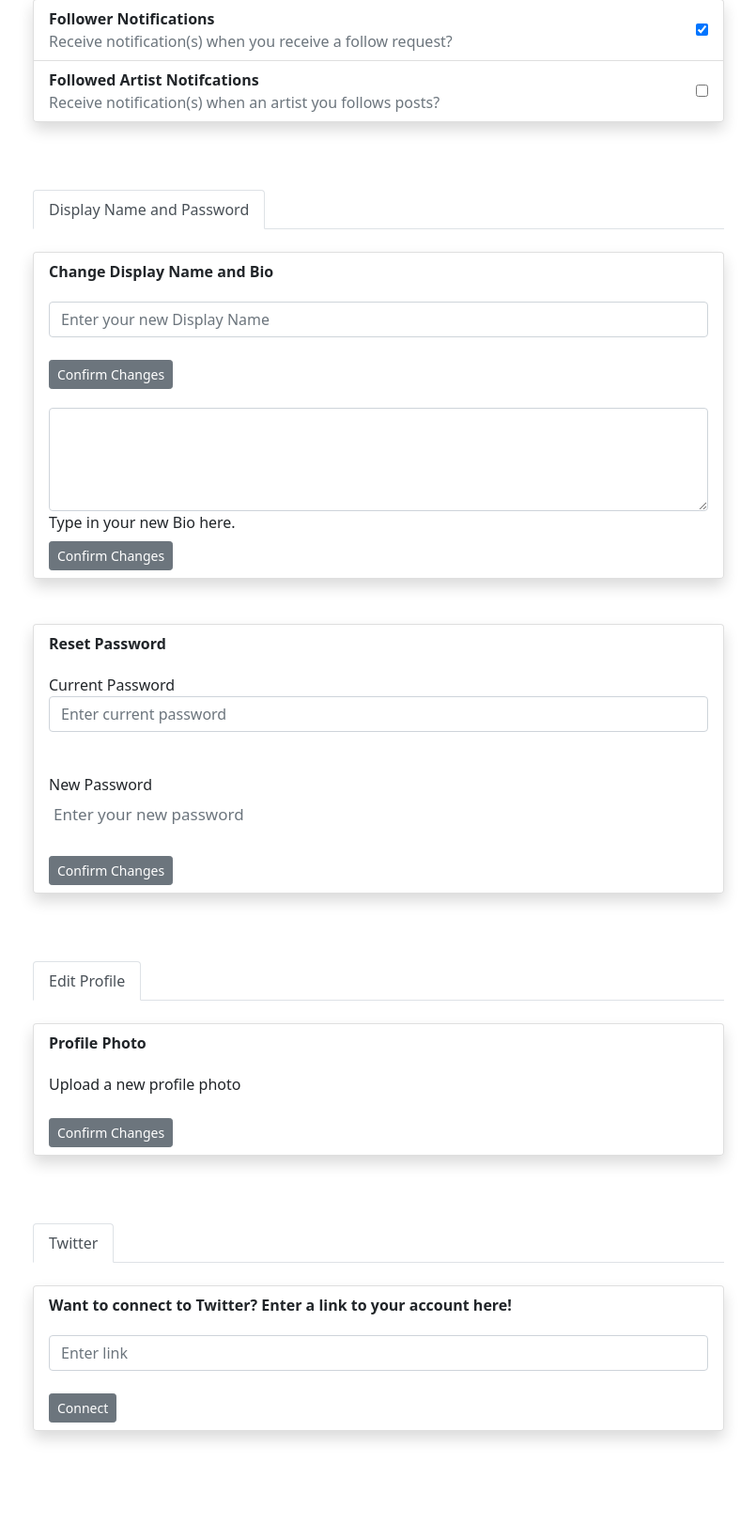
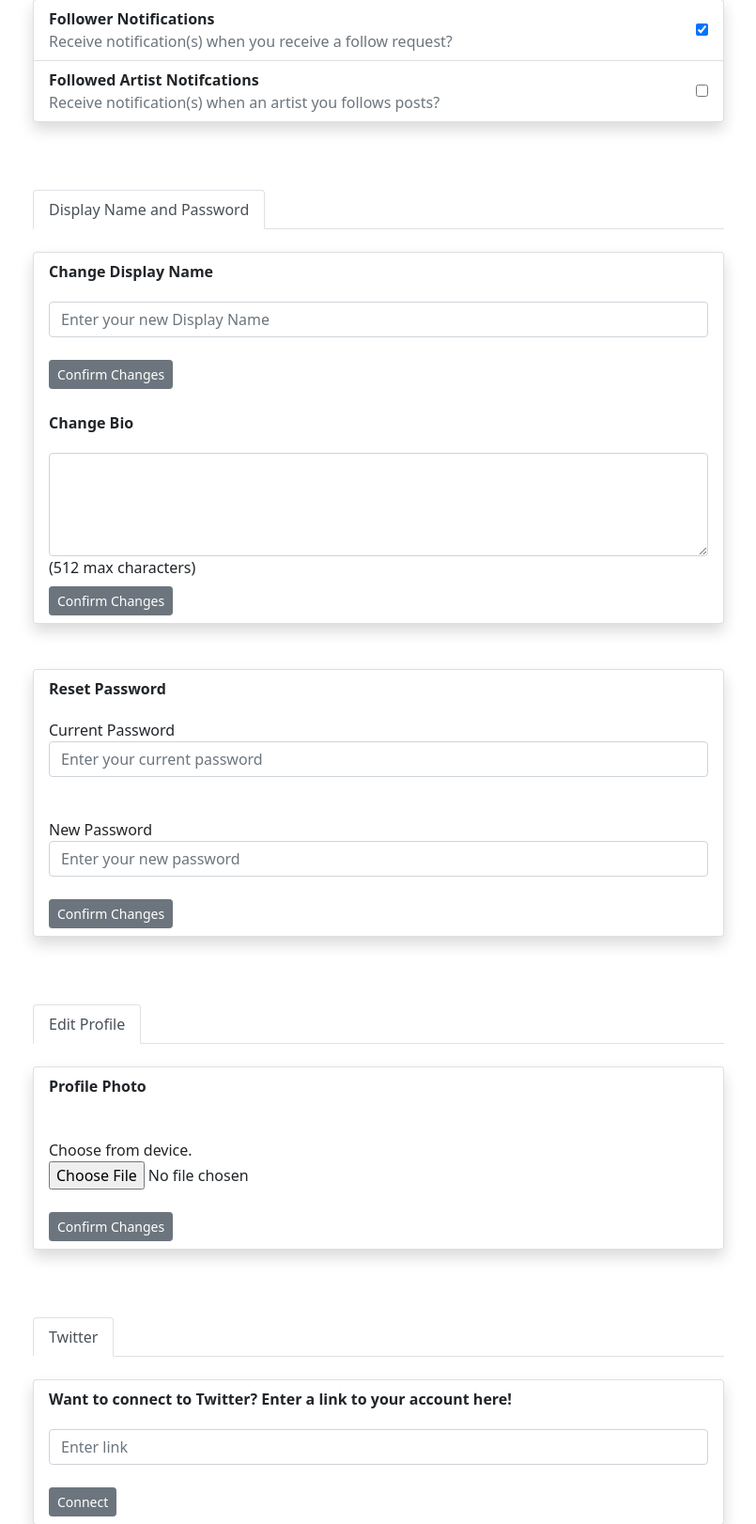
Before and after one commit to TeamBaconWebsys/project, a PHP site: page /homepage/settings.php in a window 1280 px wide. Shown: the part 301-1923 px from the top of the page at 94% size, without its empty margins (237-1042 px from the left). Before the commit the page ends 1872 px from the top, so only its background shows below. Run offline with PHP 8.4, Linux system fonts and the light colour scheme; a user stored in the database is signed in; data comes from the database, SQL or seed files in the repository; data that the repository does not hold is empty; some libraries are stand-ins or nearby versions.

Commit message:
Update settings.php
updated settings page with working php that is connected to the database.

```diff
--- a/homepage/settings.php
+++ b/homepage/settings.php
@@ -129,59 +129,41 @@
               <div class="list-group-item">
                 <div class="row align-items-center">
                   <div class="col">
-                    <strong class="mb-0">Change Display Name and Bio</strong>
+                    <strong class="mb-0">Change Display Name</strong>
+                    <form action="" method="POST">
+                      <div class="form-group">
+                        <input class="form-control" type="text" name="display_name" placeholder="Enter your new Display Name">
+                        <br>
+                        <button type="submit" name="submit" class="btn btn-secondary btn-sm">Confirm Changes</button>
                         <?php
-                    /*
-                        $pstmt = $conn->prepare("UPDATE accounts WHERE user_id = :current_user_id");
-                        //$pstmt->execute([':current_user_id' => $current_user_id);
-                        $qry = mysqli_query($conn,"SELECT * FROM accounts WHERE user_id='$current_user_id'");
-                        $data = mysqli_fetch_array($qry);
                           if(isset($_POST['submit']))
                           {
                           $display_name = $_POST['display_name'];
-                          $edit = mysqli_query($conn,"Change your Display Name ='$display_name', where display_name ='$current_user_id'");
-                          if($edit)
-                          {
-                              mysqli_close($conn);
-                              exit;
+                          $current_user_id = $_SESSION['user_id'];
+                          $pstmt = $conn->prepare("UPDATE accounts SET display_name = :display_name WHERE user_id = :current_user_id");
+                          $pstmt->execute([':current_user_id' => $current_user_id, ':display_name' => $display_name]);
                           }
-                        }
-                      */
                         ?>
-                    <form action="" method="POST">
-                      <div class="form-group">
-                        <input type="email" class="form-control" id="exampleInputEmail1" aria-describedby="emailHelp"
-                            value="<?php echo $accounts['display_name'] ?>" placeholder="Enter your new Display Name">
-                        <br>
-                        <button type="submit" name="submit" class="btn btn-secondary btn-sm">Confirm Changes</button>
                       </div>
                     </form>
+                    <br>
+                    <strong class="mb-0">Change Bio</strong>
+                    <form method="POST">
+                        <div class="form-group">
+                            <div class="form-outline">
+                                <textarea class="form-control" name="bio" id="textAreaExample" rows="4"></textarea>
+                                <label class="form-label" for="textAreaExample">(512 max characters)</label>
+                            </div>
+                          <button type="submit" name="submit1" class="btn btn-secondary btn-sm">Confirm Changes</button>
                           <?php
-                    /*
-                        $pstmt = $conn->prepare("UPDATE accounts WHERE user_id = :current_user_id");
-                        //$pstmt->execute([':current_user_id' => $current_user_id);
-                        $bio = $_POST['bio'];
-                        $qry = mysqli_query($conn,"SELECT * FROM accounts WHERE user_id='$current_user_id'");
-                        $data = mysqli_fetch_array($qry);
-                        if(isset($_POST['submit']))
+                            if(isset($_POST['submit1']))
                             {
                             $bio = $_POST['bio'];
-                            $edit = mysqli_query($conn,"Change your bio ='$bio', where bio='$current_user_id'");
-                            if($edit)
-                            {
-                                mysqli_close($conn);
-                                exit;
+                            $current_user_id = $_SESSION['user_id'];
+                            $pstmt = $conn->prepare("UPDATE accounts SET bio = :bio WHERE user_id = :current_user_id");
+                            $pstmt->execute([':current_user_id' => $current_user_id, ':bio' => $bio]);
                             }
-                        }
-                      */
                           ?>
-                    <form>
-                        <div class="form-group">
-                            <div class="form-outline">
-                                <textarea class="form-control" id="textAreaExample" rows="4"></textarea>
-                                <label class="form-label" value="<?php echo $data['bio'] ?>" for="textAreaExample">Type in your new Bio here.</label>
-                            </div>
-                          <button type="submit" name="submit" class="btn btn-secondary btn-sm">Confirm Changes</button>
                         </div>
                     </form>
                   </div>
@@ -191,7 +173,7 @@
 
 
 
-
+            <!-- Reset Password -->
             <div class="list-group mb-5 shadow">
               <div class="list-group-item">
                 <div class="row align-items-center">
@@ -199,37 +181,25 @@
                     <strong class="mb-0">Reset Password</strong>
                     <form action="" method="POST">
                       <div class="form-group">
-                        <label for="current-password">Current Password</label>
-                        <input type="email" class="form-control" id="current-password" aria-describedby="emailHelp"
-                          placeholder="Enter current password">
+                        <label for="old-password">Current Password</label>
+                            <input type="text" class="form-control" name="oldpassword" placeholder="Enter your current password">
                       </div>
                       <br>
                       <div class="form-group">
                         <label for="new-password">New Password</label>
+                          <input type="text" class="form-control" name="password" placeholder="Enter your new password">
+                      </div>
+                      <br>
+                      <button type="submit2" class="btn btn-secondary btn-sm">Confirm Changes</button>
                       <?php
-                          /*
-                            $pstmt = $conn->prepare("UPDATE accounts WHERE user_id = :current_user_id");
-                            //$pstmt->execute([':current_user_id' => $current_user_id);
-                            $password = $_POST['password'];
-                            $qry = mysqli_query($conn,"SELECT * FROM accounts WHERE password='$password'");
-                            $data = mysqli_fetch_array($qry);
-                            if(isset($_POST['submit']))
+                          if(isset($_POST['submit2']))
                           {
                           $password = $_POST['password'];
-                                $edit = mysqli_query($conn,"Change your password ='$password', where password='$password'");
-                                if($edit)
-                                {
-                                    mysqli_close($conn); // Close connection
-                                    exit;
+                          $current_user_id = $_SESSION['user_id'];
+                          $pstmt = $conn->prepare("UPDATE accounts SET password = :password WHERE user_id = :current_user_id");
+                          $pstmt->execute([':current_user_id' => $current_user_id, ':password' => $password]);
                           }
-                            }
-                          */
                         ?>
-                          <input type="password" class="form-control" id="new-password" placeholder="Enter your new password">
-                      </div>
-                      <br>
-                      <!-- Querey call to change Password upon clicking the button -->
-                      <button type="button" class="btn btn-secondary btn-sm">Confirm Changes</button>
                     </form>
                   </div>
                 </div>
@@ -258,25 +228,24 @@
                   <div class="col">
                     <strong class="mb-0">Profile Photo</strong>
                     <br>
-                    <form>
+                    <br>
+                    <form method="POST">
                       <div class="form-group">
-                        <label for="exampleFormControlFile1">Upload a new profile photo</label>
+                        <label for="profile_pic">Choose from device.</label>
                         <br>
-                        <?php
-                        /*
-                          $pstmt = $conn->prepare("UPDATE accounts WHERE user_id = :current_user_id");
-                          //$pstmt->execute([':current_user_id' => $current_user_id);
-                          $profile_pic = $_POST['profile_pic'];
-                          $qry = mysqli_query($conn,"INSERT INTO accounts WHERE accounts.profile_pic");
-                          $data = mysqli_fetch_array($qry);
-                          if(isset($_POST['submit']))
-                            {
-                            echo "<input type='file' class='form-control-file' id='.$profile_pic.'";
-                        */
-                        ?>
+                        <input type="file" name="profile_pic" class="form-control-file" id="profile_pic">
                       </div>
                       <br>
-                      <button type="submit" name="submit" class="btn btn-secondary btn-sm">Confirm Changes</button>
+                      <button type="submit3" class="btn btn-secondary btn-sm">Confirm Changes</button>
+                      <?php
+                          if(isset($_POST['submit3']))
+                          {
+                          $profile_pic = $_POST['profile_pic'];
+                          $current_user_id = $_SESSION['user_id'];
+                          $pstmt = $conn->prepare("UPDATE accounts SET profile_pic = :profile_pic WHERE user_id = :current_user_id");
+                          $pstmt->execute([':current_user_id' => $current_user_id, ':profile_pic' => $profile_pic]);
+                          }
+                        ?>
                     </form>
                   </div>
                 </div>
@@ -303,7 +272,7 @@
               <div class="list-group-item">
                 <div class="row align-items-center">
                   <div class="col">
-                    <!-- HTML Placeholder for future implementation of twitter connection -->
+                    <!-- HTML Placeholder for future implementation of twitter connection-->
                     <strong class="mb-0">Want to connect to Twitter? Enter a link to your account here!</strong>
                     <div class="form-group">
                       <input type="email" class="form-control" id="twitter-link" aria-describedby="emailHelp" placeholder="Enter link">
```
Lines whose indentation alone changed are shown as unchanged.
